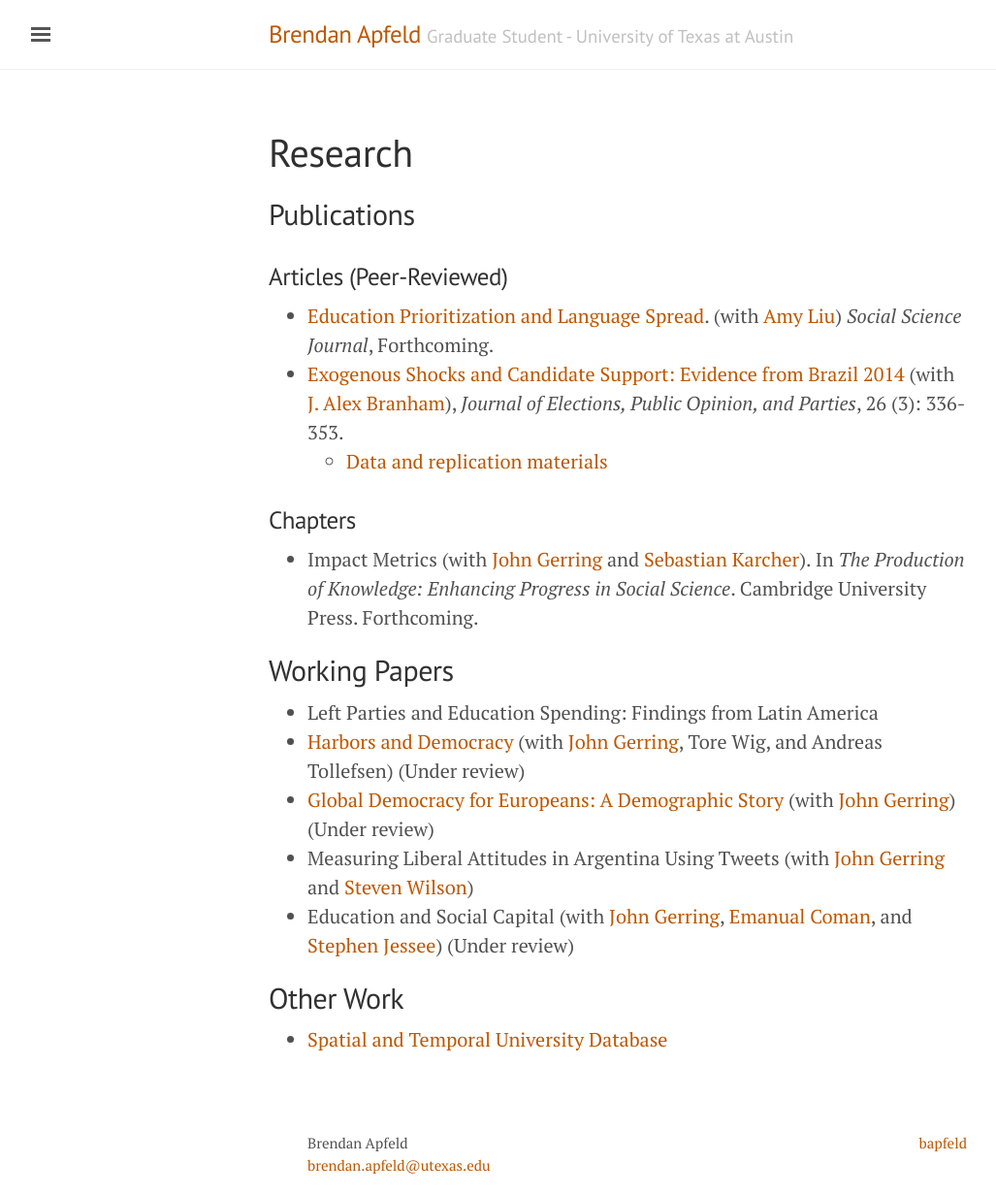
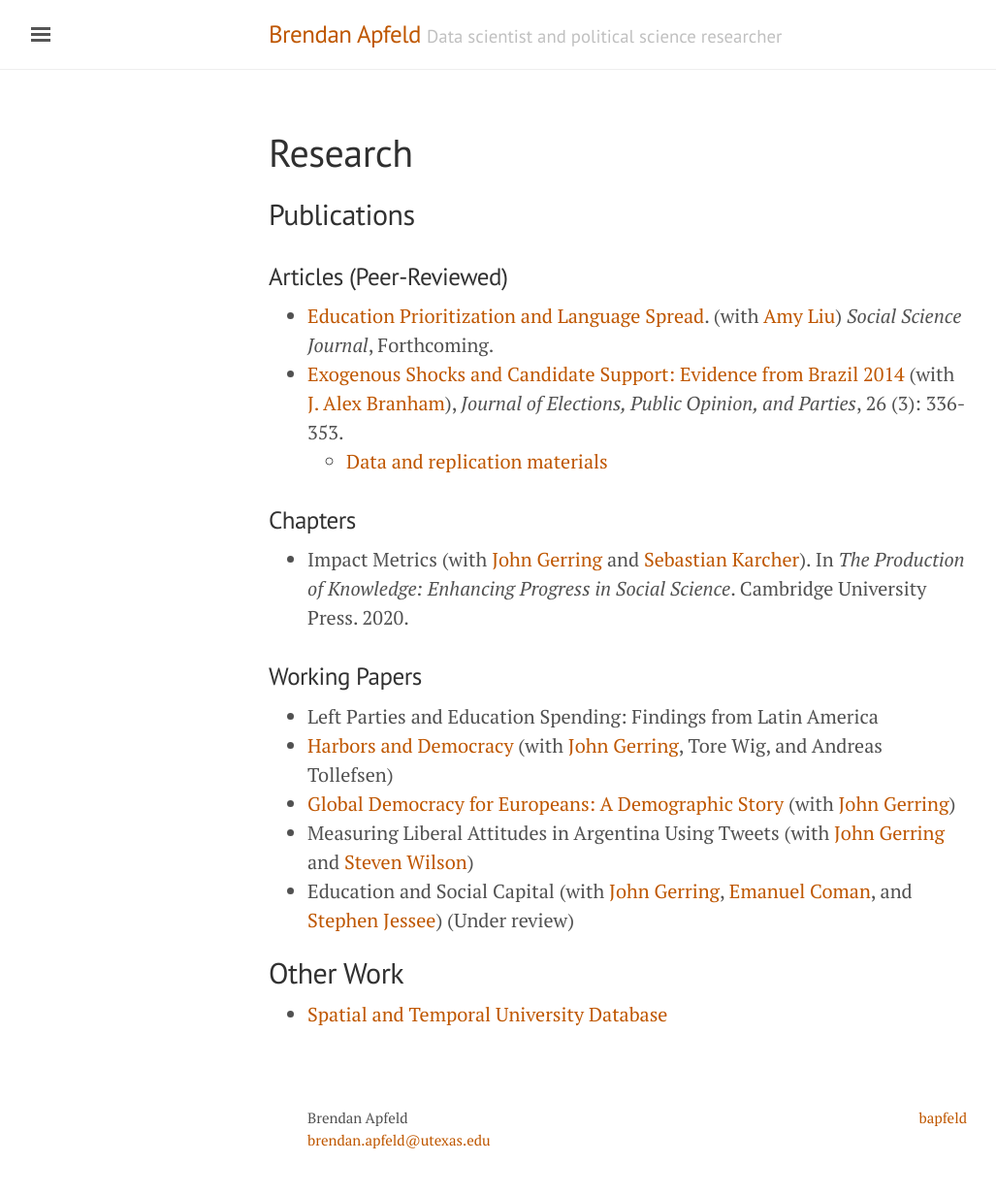
Before and after one commit to bapfeld/bapfeld.github.io, a Jekyll site: the page built from research.md, in a window 1280 px wide. Shown: the whole page at 97% size, without its empty margins (3-1030 px from the left). Built offline with Jekyll 4.4.1, drawn with Linux system fonts in a browser that asks for light colours; after the commit the page ends 1206 px from its top, so only the background shows below that.

Commit message:
update to data science

```diff
--- a/_config.yml
+++ b/_config.yml
@@ -5,8 +5,8 @@ permalink:           pretty
 
 # Setup
 title:               Brendan Apfeld
-tagline:             'Graduate Student - University of Texas at Austin'
-description:         'Professional website for Brendan Apfeld'
+tagline:             'Data scientist and political science researcher'
+description:         'Academic website for Brendan Apfeld'
 url:                 http://www.brendanapfeld.com
 baseurl:             ''
 paginate:            5
--- a/research.md
+++ b/research.md
@@ -10,14 +10,14 @@ title: Research
 	- [Data and replication materials](https://github.com/jabranham/brazil)
 
 ### Chapters
-- Impact Metrics (with [John Gerring](https://liberalarts.utexas.edu/government/faculty/jg29775) and [Sebastian Karcher](https://www.sebastiankarcher.com)). In *The Production of Knowledge: Enhancing Progress in Social Science*. Cambridge University Press. Forthcoming.
+- Impact Metrics (with [John Gerring](https://liberalarts.utexas.edu/government/faculty/jg29775) and [Sebastian Karcher](https://www.sebastiankarcher.com)). In *The Production of Knowledge: Enhancing Progress in Social Science*. Cambridge University Press. 2020.
 
-## Working Papers
+### Working Papers
 - Left Parties and Education Spending: Findings from Latin America
-- [Harbors and Democracy](http://ssrn.com/abstract=3205037) (with [John Gerring](https://liberalarts.utexas.edu/government/faculty/jg29775), Tore Wig, and Andreas Tollefsen) (Under review)
-- [Global Democracy for Europeans: A Demographic Story](https://ssrn.com/abstract_id=3287831) (with [John Gerring](https://liberalarts.utexas.edu/government/faculty/jg29775)) (Under review)
+- [Harbors and Democracy](http://ssrn.com/abstract=3205037) (with [John Gerring](https://liberalarts.utexas.edu/government/faculty/jg29775), Tore Wig, and Andreas Tollefsen)
+- [Global Democracy for Europeans: A Demographic Story](https://ssrn.com/abstract_id=3287831) (with [John Gerring](https://liberalarts.utexas.edu/government/faculty/jg29775))
 - Measuring Liberal Attitudes in Argentina Using Tweets (with [John Gerring](https://liberalarts.utexas.edu/government/faculty/jg29775) and [Steven Wilson](https://www.unr.edu/political-science/people/wilson-steven))
-- Education and Social Capital (with [John Gerring](https://liberalarts.utexas.edu/government/faculty/jg29775), [Emanual Coman](https://www.tcd.ie/Political_Science/people/comane), and [Stephen Jessee](http://laits.utexas.edu/~sjessee/)) (Under review)
+- Education and Social Capital (with [John Gerring](https://liberalarts.utexas.edu/government/faculty/jg29775), [Emanuel Coman](https://www.tcd.ie/Political_Science/people/comane), and [Stephen Jessee](http://laits.utexas.edu/~sjessee/)) (Under review)
 
 ## Other Work
 - [Spatial and Temporal University Database](files/univ_database.pdf)
```
Also changed, not shown: about.md (+2 -2 lines), index.md (+1 -1 lines).
